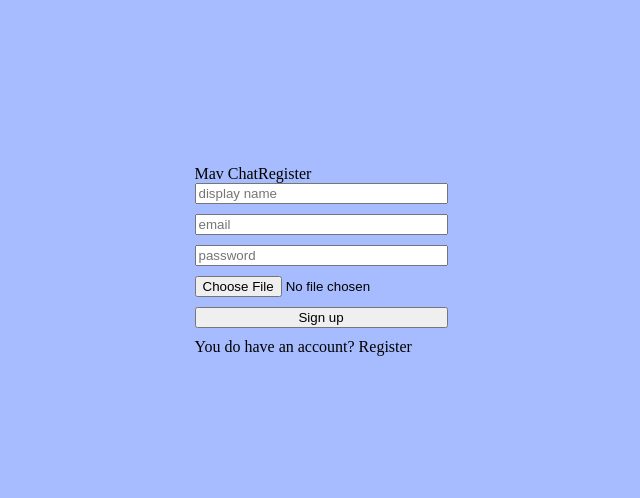
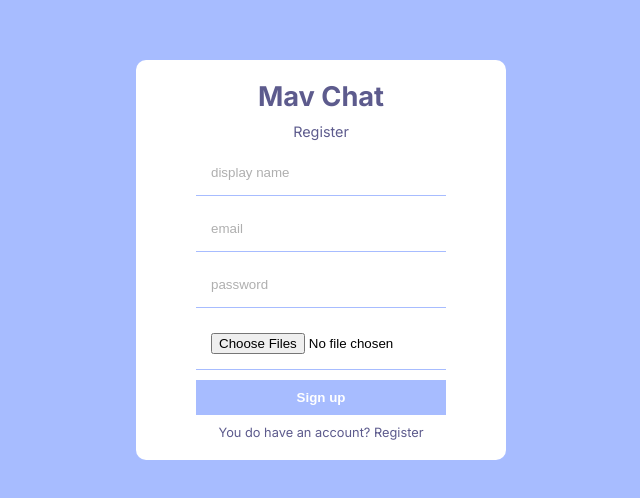
Before and after one commit to mavSeneris/mavChat, a React (Vite) app: page / in a window 1280 px wide. Shown: the part 140-638 px from the top of the page, without its empty margins (319-959 px from the left). Built offline with nearby package versions, Linux system fonts and the light colour scheme.

Commit message:
added styling to Register page

```diff
--- a/index.html
+++ b/index.html
@@ -1,13 +1,20 @@
 <!DOCTYPE html>
 <html lang="en">
+
 <head>
   <meta charset="UTF-8" />
   <link rel="icon" type="image/svg+xml" href="/vite.svg" />
   <meta name="viewport" content="width=device-width, initial-scale=1.0" />
+  <link rel="preconnect" href="https://fonts.googleapis.com">
+  <link rel="preconnect" href="https://fonts.gstatic.com" crossorigin>
+  <link href="https://fonts.googleapis.com/css2?family=Inter:wght@300;400;500;600;700&display=swap" rel="stylesheet">
+
   <title>Chat</title>
 </head>
+
 <body>
   <div id="root"></div>
   <script type="module" src="/src/main.jsx"></script>
 </body>
+
 </html>
--- a/src/pages/Register.jsx
+++ b/src/pages/Register.jsx
@@ -10,7 +10,7 @@ export default function Register() {
                     <input type="text" placeholder='display name' />
                     <input type="email" placeholder='email' />
                     <input type="password" placeholder='password' />
-                    <input type="file" placeholder='add an avatar' />
+                    <input type="file" multiple placeholder='add an avatar' />
                     <button>Sign up</button>
                     <p>You do have an account? Register</p>
 
--- a/src/style.scss
+++ b/src/style.scss
@@ -1,11 +1,20 @@
-// *color pallete
+// *color pallete:
 $bg-color: #a7bcff;
+$light-color: white;
+$text-color: #5d5b8d;
+
+// * --- *
+
+// *font:
+$ff-primary: 'Inter', sans-serif;
+// * --- *
 
 
 // *default styling
 html {
     box-sizing: border-box;
     font-size: 16px;
+    font-family: $ff-primary;
 }
 
 *,
@@ -39,6 +48,8 @@ img {
     height: auto;
 }
 
+// * --- *
+
 
 // *REGISTER PAGE:
 .formContainer {
@@ -49,11 +60,59 @@ img {
     align-items: center;
 
     .formWrapper {
+        background-color: $light-color;
+        padding: 20px 60px;
+        border-radius: 10px;
+        display: flex;
+        flex-direction: column;
+        justify-content: center;
+        align-items: center;
+        gap: 10px;
+
+        .logo {
+            color: $text-color;
+            font-weight: 700;
+            font-size: 1.7rem;
+        }
+
+        .title {
+            color: $text-color;
+            font-size: 0.9em;
+        }
+
         form {
             display: flex;
             flex-direction: column;
             justify-content: center;
             gap: 10px;
+
+            input {
+                padding: 15px;
+                border: none;
+                width: 250px;
+                outline: none;
+                border-bottom: 1px solid $bg-color;
+
+                &::placeholder {
+                    color: rgb(175, 175, 175);
+                }
+            }
+
+            button{
+                background-color: $bg-color;
+                padding: 10px;
+                color: $light-color;
+                font-weight: 600;
+                border: none;
+                outline: none;
+                cursor: pointer;
+            }
+
+            p{
+                color: $text-color;
+                font-size: 0.8rem;
+                text-align: center;
+            }
         }
     }
 }
```
Lines whose indentation alone changed are shown as unchanged.
